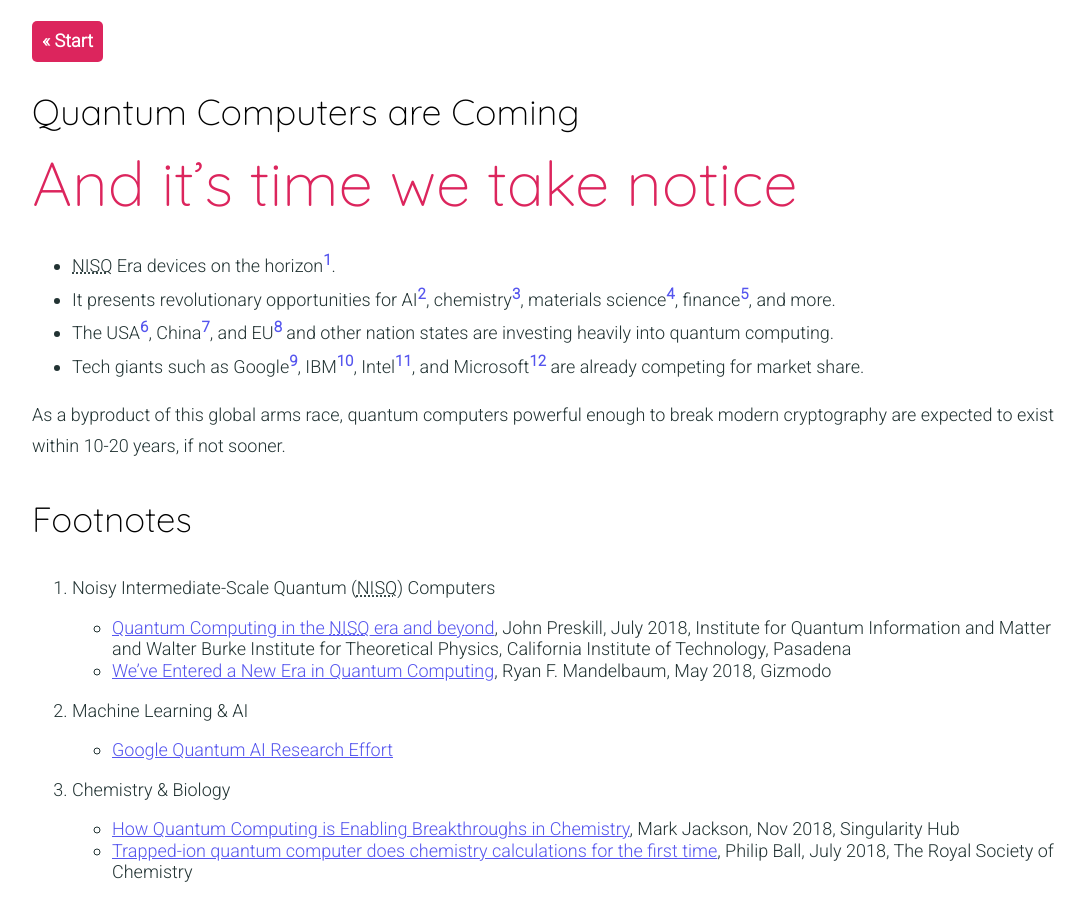
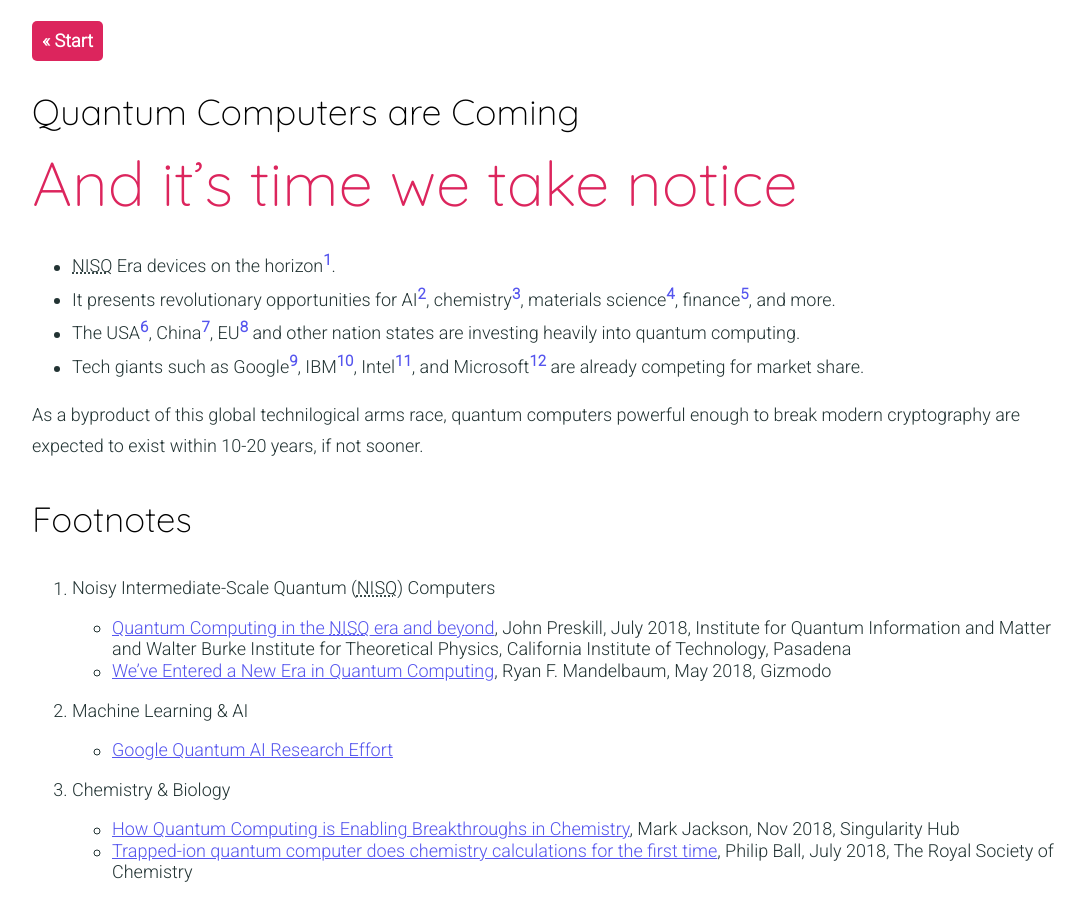
Before and after one commit to theqrl-community/faqq, a Jekyll site: the page built from _faq/quantum-computing-is-coming.md, in a window 1280 px wide and 900 px high. Shown: the whole window, without its empty margins (96-1181 px from the left). Built offline with Jekyll 4.4.1, drawn with Linux system fonts in a browser that asks for light colours.

Commit message:
Grammar corrections

```diff
--- a/_faq/quantum-computing-is-coming.md
+++ b/_faq/quantum-computing-is-coming.md
@@ -7,10 +7,10 @@ ref: ['quantum-computing-is-far-away', 'quantum-computing-will-affect-bitcoin']
 
 - NISQ Era devices on the horizon[^NISQ].
 - It presents revolutionary opportunities for AI[^AI], chemistry[^CHEM], materials science[^MATERIALS], finance[^FINANCE], and more.
-- The USA[^USA], China[^CHINA], and EU[^EU] and other nation states are investing heavily into quantum computing.
+- The USA[^USA], China[^CHINA], EU[^EU] and other nation states are investing heavily into quantum computing.
 - Tech giants such as Google[^GOOGLE], IBM[^IBM], Intel[^INTEL], and Microsoft[^MICROSOFT] are already competing for market share.
 
-As a byproduct of this global arms race, quantum computers powerful enough to break modern cryptography are expected to exist within 10-20 years, if not sooner.
+As a byproduct of this global technilogical arms race, quantum computers powerful enough to break modern cryptography are expected to exist within 10-20 years, if not sooner.
 
 
 ### Footnotes
```
